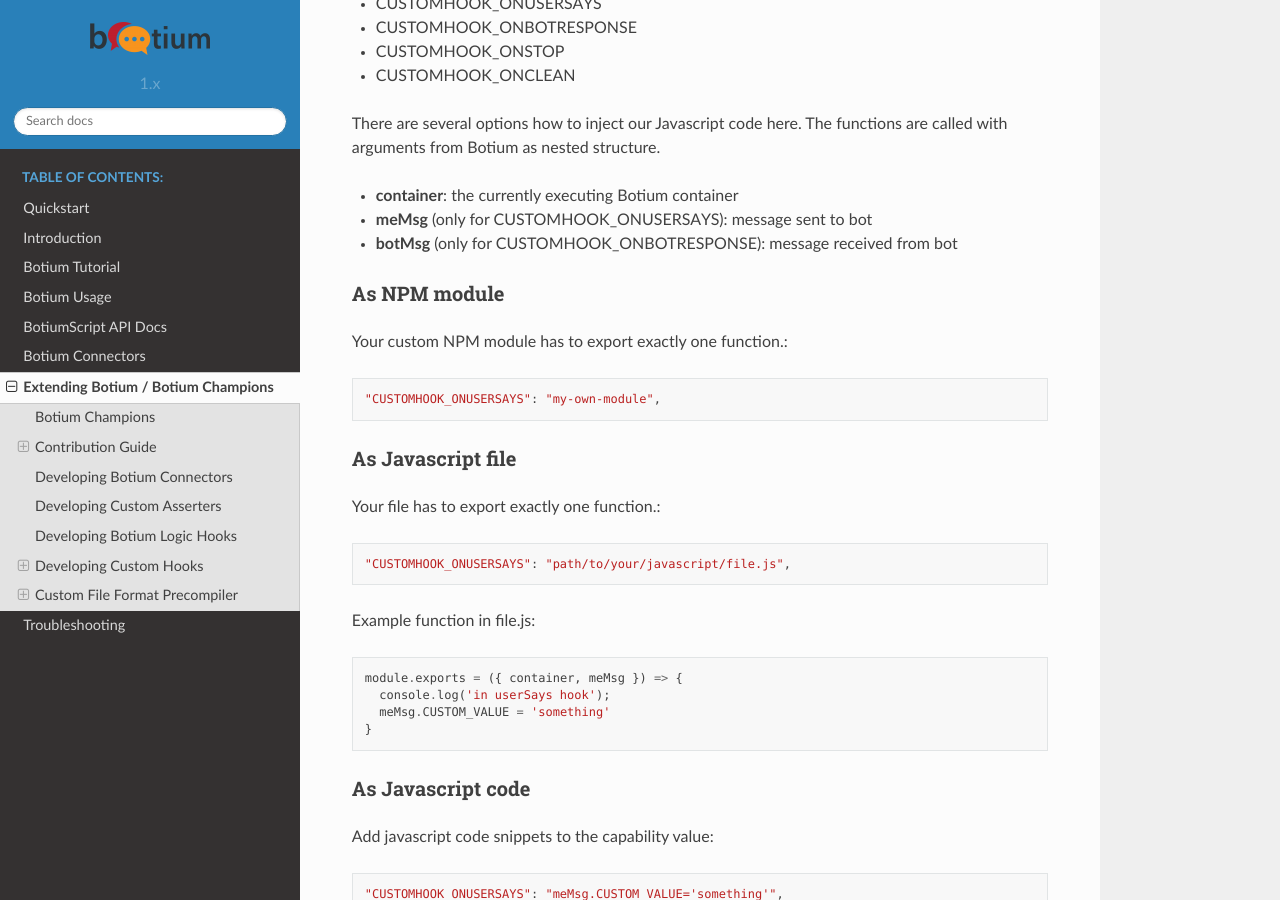
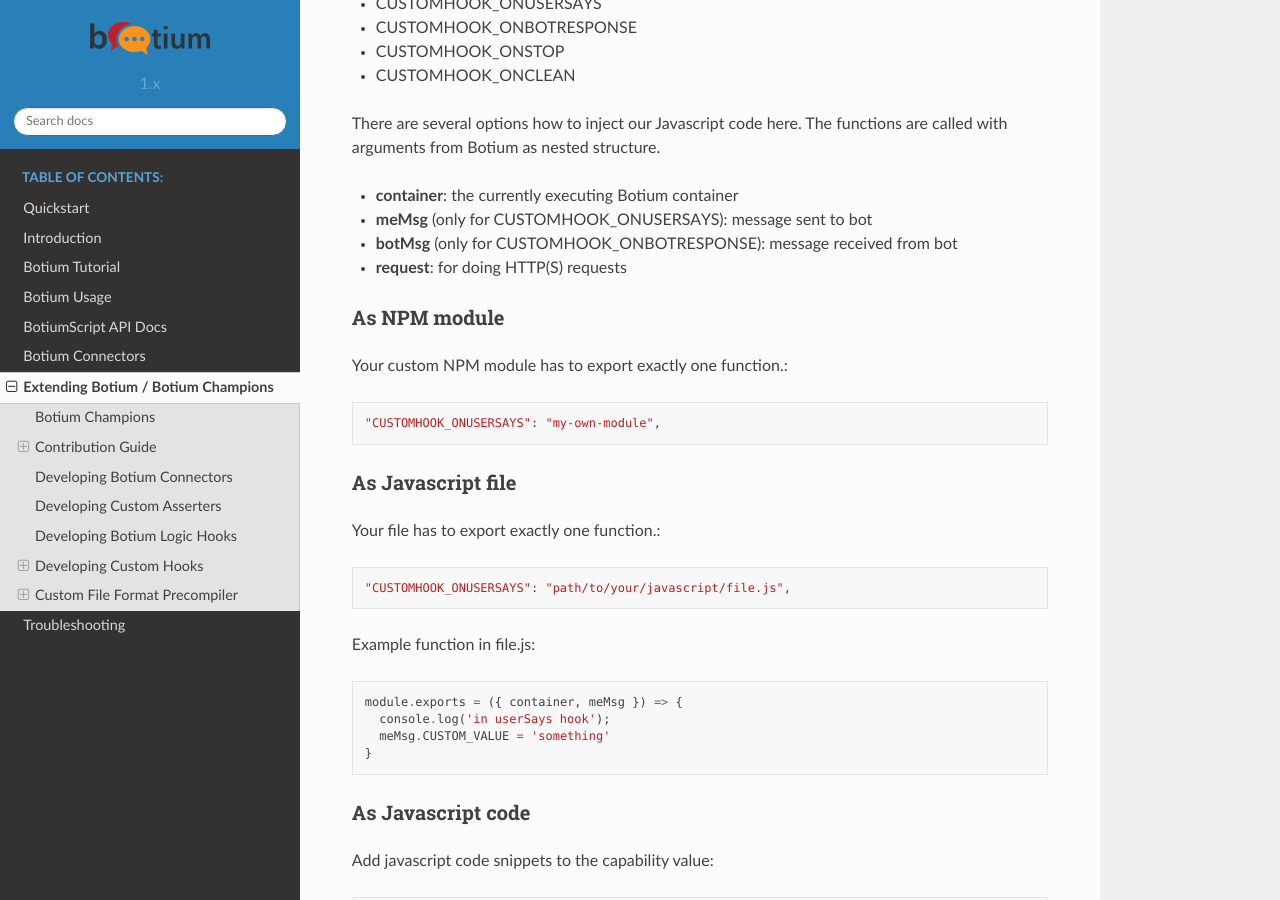
Before and after one commit to codeforequity-at/botium-docs, a Sphinx documentation site: the page built from docs/07_development/index.rst, in a window 1280 px wide and 900 px high, scrolled down 3860 px. Built offline with Sphinx 7.4.7 and the Read the Docs theme 2.0.0, drawn with Linux system fonts in a browser that asks for light colours.

Commit message:
BOT-2273 requests for hooks

```diff
--- a/docs/07_development/part_customhooks.rst
+++ b/docs/07_development/part_customhooks.rst
@@ -18,6 +18,7 @@
 -  **container**: the currently executing Botium container
 -  **meMsg** (only for CUSTOMHOOK_ONUSERSAYS): message sent to bot
 -  **botMsg** (only for CUSTOMHOOK_ONBOTRESPONSE): message received from bot
+-  **request**: for doing HTTP(S) requests
 
 As NPM module
 -------------
```
